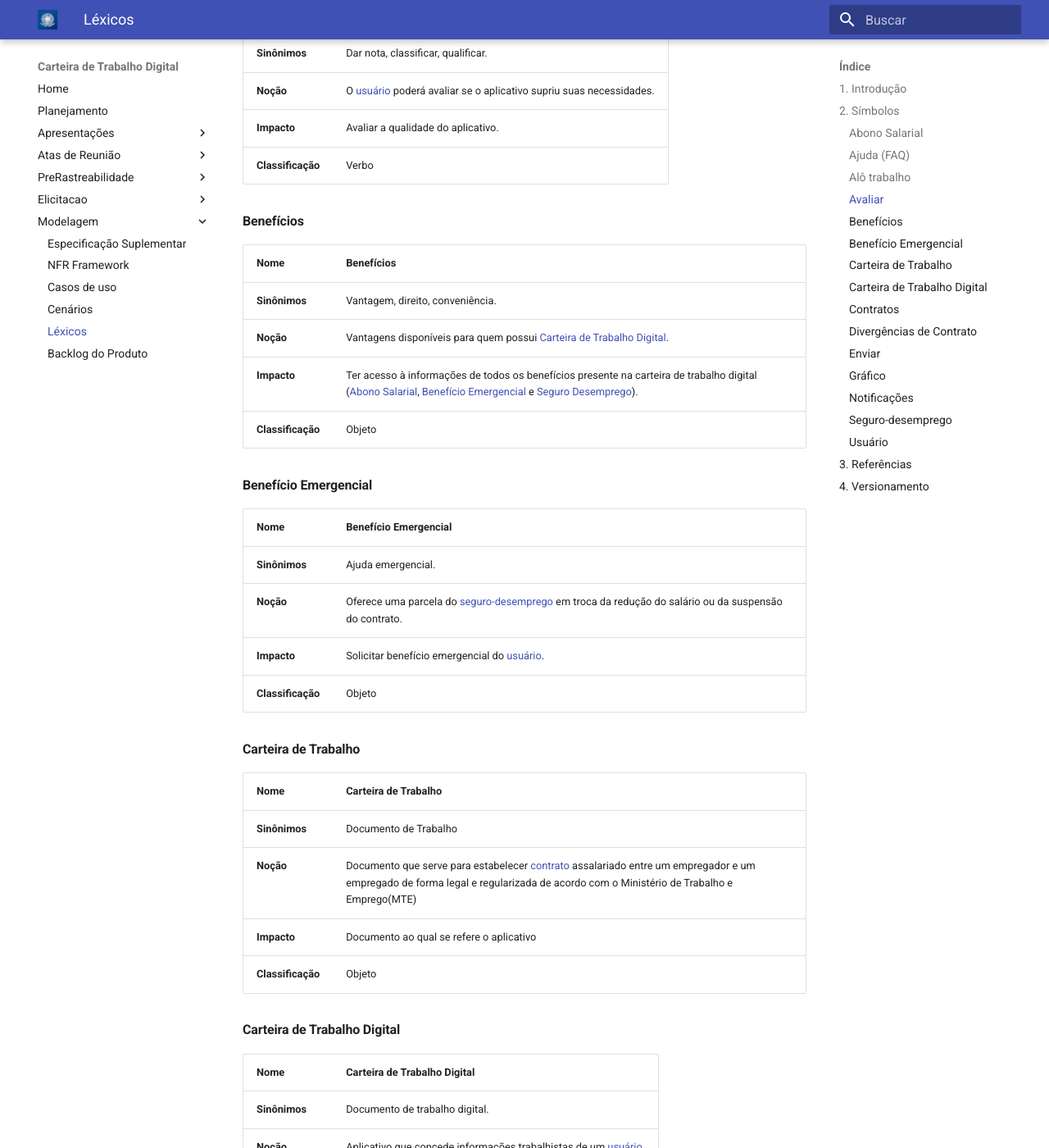
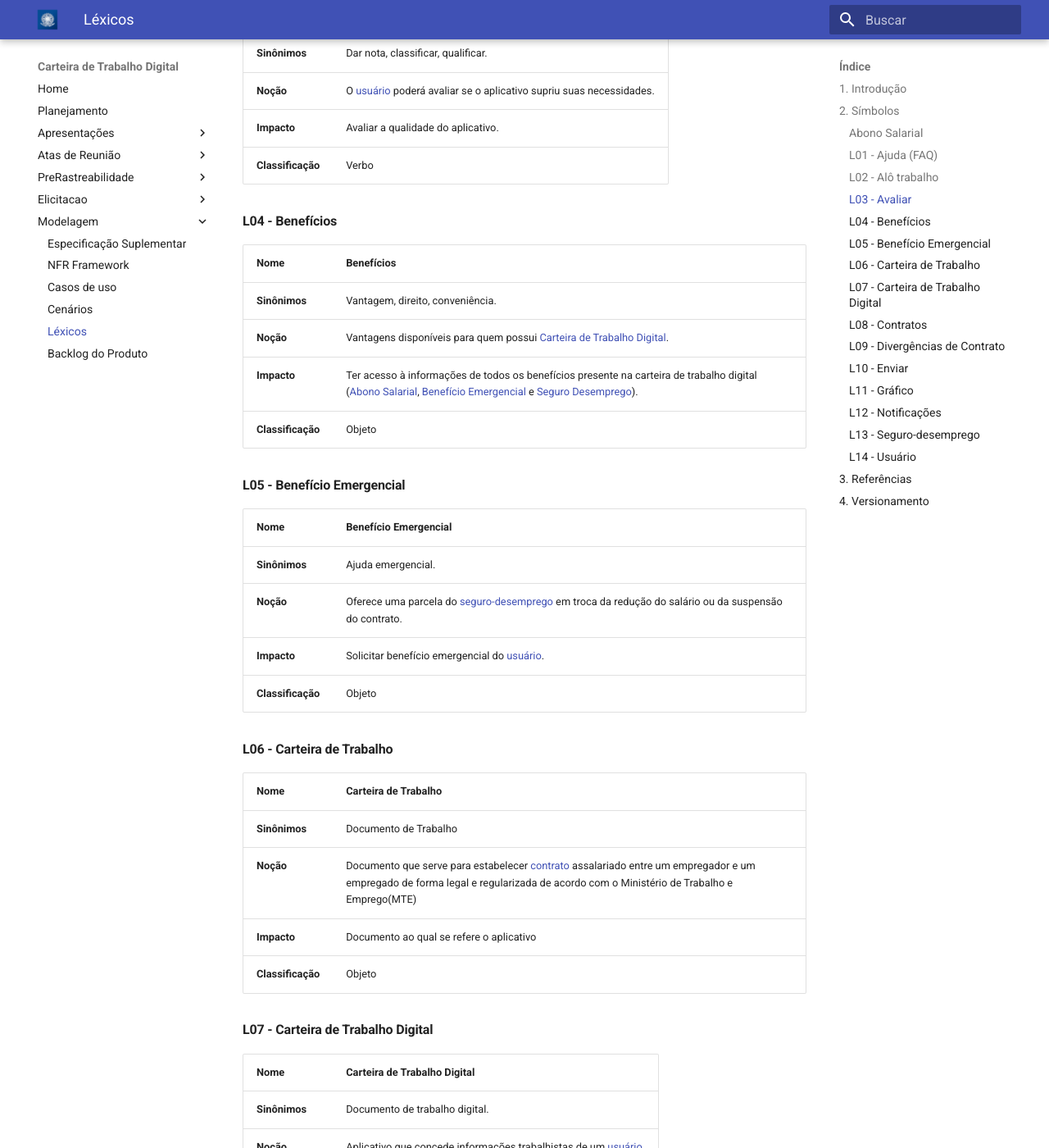
Before and after one commit to Requisitos-de-Software/2021.1-CarteiradeTrabalhoDigital, an MkDocs documentation site: the page built from docs/modelagem/lexicos.md, in a window 1280 px wide and 1400 px high, scrolled down 1593 px. Shown: the whole window at 82% size. Built offline with MkDocs 1.6.1 and Material for MkDocs 9.7.7, drawn with Linux system fonts in a browser that asks for light colours; some of the changed text lies outside the part shown.

Commit message:
identificando lexicos

```diff
--- a/docs/modelagem/lexicos.md
+++ b/docs/modelagem/lexicos.md
@@ -25,7 +25,7 @@
 
 <span id="ajuda"></span>
 
-#### Ajuda (FAQ)
+#### L01 - Ajuda (FAQ)
 
 | Nome              | Ajuda (FAQ)                                                  |
 | ----------------- | ------------------------------------------------------------ |
@@ -36,7 +36,7 @@
 
 <span id="aloTrabalho"></span>
 
-#### Alô trabalho
+#### L02 - Alô trabalho
 
 | Nome              | Alô trabalho                                                 |
 | ----------------- | ------------------------------------------------------------ |
@@ -47,7 +47,7 @@
 
 <span id="avaliar"></span>
 
-#### Avaliar
+#### L03 - Avaliar
 
 | Nome              | Avaliar                                                      |
 | ----------------- | ------------------------------------------------------------ |
@@ -58,7 +58,7 @@
 
 <span id="beneficios"></span>
 
-#### Benefícios
+#### L04 - Benefícios
 
 | Nome              | Benefícios                                                   |
 | ----------------- | ------------------------------------------------------------ |
@@ -69,7 +69,7 @@
 
 <span id="beneficioEmergencial"></span>
 
-#### Benefício Emergencial
+#### L05 - Benefício Emergencial
 
 | Nome              | Benefício Emergencial                                        |
 | ----------------- | ------------------------------------------------------------ |
@@ -80,7 +80,7 @@
 
 <span id="carteiraDeTrabalho"></span>
 
-#### Carteira de Trabalho
+#### L06 - Carteira de Trabalho
 
 | Nome              | Carteira de Trabalho                                         |
 | ----------------- | ------------------------------------------------------------ |
@@ -91,7 +91,7 @@
 
 <span id="carteiraDeTrabalhoDigital"></span>
 
-#### Carteira de Trabalho Digital
+#### L07 - Carteira de Trabalho Digital
 
 | Nome              | Carteira de Trabalho Digital                                 |
 | ----------------- | ------------------------------------------------------------ |
@@ -102,7 +102,7 @@
 
 <span id="contratos"></span>
 
-#### Contratos
+#### L08 - Contratos
 
 | Nome              | Contratos                                                    |
 | ----------------- | ------------------------------------------------------------ |
@@ -113,7 +113,7 @@
 
 <span id="divergenciasContrato"></span>
 
-#### Divergências de Contrato
+#### L09 - Divergências de Contrato
 
 | Nome              | Divergências de Contrato                                     |
 | ----------------- | ------------------------------------------------------------ |
@@ -124,7 +124,7 @@
 
 <span id="enviar"></span>
 
-#### Enviar
+#### L10 - Enviar
 
 | Nome              | Enviar                                                       |
 | ----------------- | ------------------------------------------------------------ |
@@ -135,7 +135,7 @@
 
 <span id="grafico"></grafico>
 
-#### Gráfico
+#### L11 - Gráfico
 
 | Nome              | Gráfico                                                   |
 | ----------------- | --------------------------------------------------------- |
@@ -146,7 +146,7 @@
 
 <span id="notificacoes"></span>
 
-#### Notificações
+#### L12 - Notificações
 
 | Nome              | Notificações                                       |
 | ----------------- | -------------------------------------------------- |
@@ -157,7 +157,7 @@
 
 <span id="seguroDesemprego"></span>
 
-#### Seguro-desemprego
+#### L13 - Seguro-desemprego
 
 | Nome              | Seguro-desemprego                                            |
 | ----------------- | ------------------------------------------------------------ |
@@ -168,7 +168,7 @@
 
 <span id="usuario"></span>
 
-#### Usuário
+#### L14 - Usuário
 
 | Nome              | Usuário                                                      |
 | ----------------- | ------------------------------------------------------------ |
```
